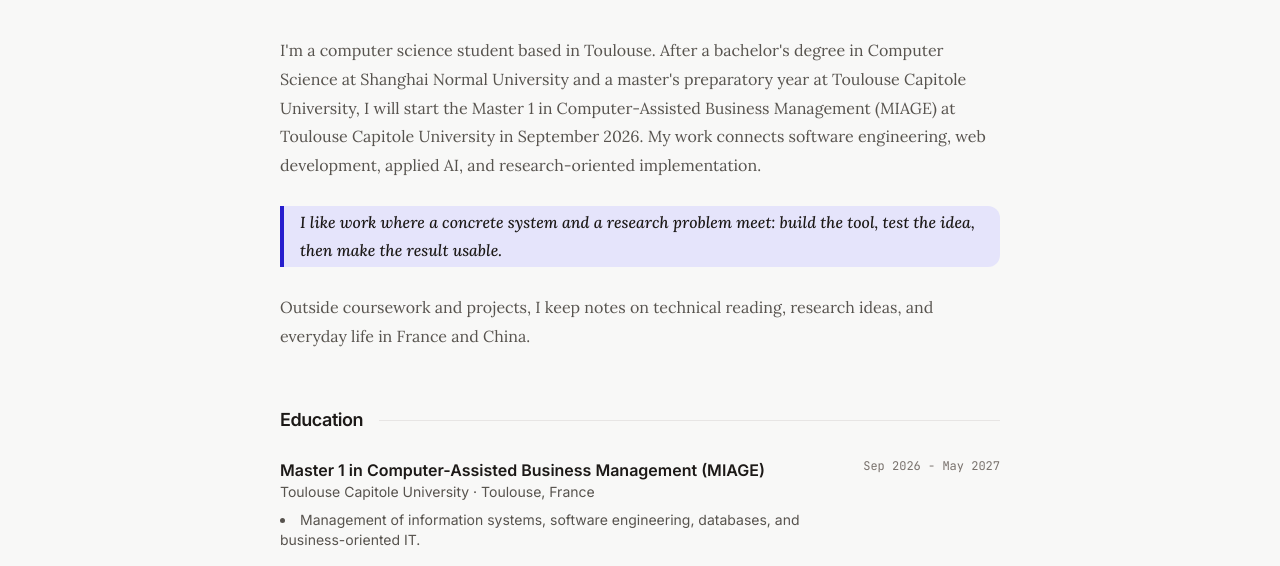
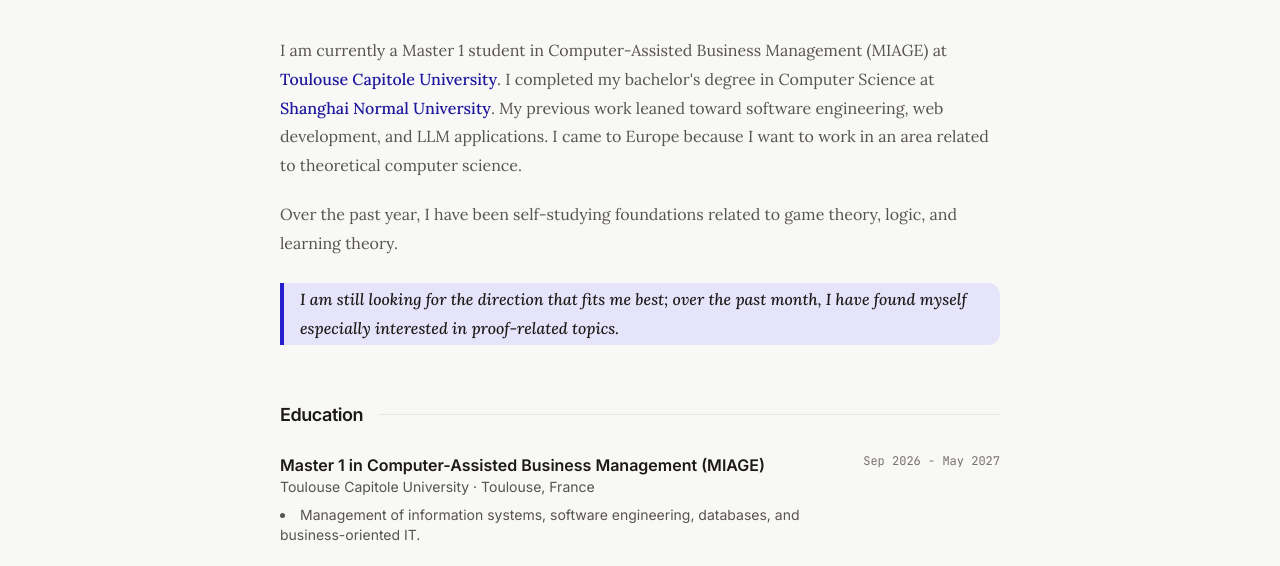
Before and after one commit to ze2phyrzhenyin/ze2phyrzhenyin.github.io, an Astro site: page /about in a window 1280 px wide. Shown: the part 164-730 px from the top of the page. Built offline with nearby package versions, Linux system fonts and the light colour scheme; Astro itself is replaced by a stand-in of ours.

Commit message:
Rewrite about introduction

```diff
--- a/src/i18n/ui.ts
+++ b/src/i18n/ui.ts
@@ -40,9 +40,9 @@
     'home.aud.5.cta': 'Where to begin →',
     // ── About ──
     'about.title': 'About',
-    'about.bio': "I'm a computer science student based in Toulouse. After a bachelor's degree in Computer Science at Shanghai Normal University and a master's preparatory year at Toulouse Capitole University, I will start the Master 1 in Computer-Assisted Business Management (MIAGE) at Toulouse Capitole University in September 2026. My work connects software engineering, web development, applied AI, and research-oriented implementation.",
-    'about.quote': 'I like work where a concrete system and a research problem meet: build the tool, test the idea, then make the result usable.',
-    'about.outside': 'Outside coursework and projects, I keep notes on technical reading, research ideas, and everyday life in France and China.',
+    'about.bio': '',
+    'about.quote': 'I am still looking for the direction that fits me best; over the past month, I have found myself especially interested in proof-related topics.',
+    'about.outside': '',
     'about.education': 'Education', 'about.interests': 'Technical Interests',
     'about.experience': 'Experience', 'about.publications': 'Publications',
     'about.pubs.see': 'See the full publications list.',
@@ -123,9 +123,9 @@
     'home.aud.5.desc': '可以从 About 了解我的背景，从 Publications 看论文，从 Projects 看技术作品，或从 Life 看照片和记录。',
     'home.aud.5.cta': '从哪里开始 →',
     'about.title': '关于',
-    'about.bio': '我目前在图卢兹学习计算机科学。本科毕业于上海师范大学计算机科学专业，随后在图卢兹第一大学完成 MIAGE 硕士预科，并将于 2026 年 9 月进入图卢兹第一大学企业管理信息应用（MIAGE）硕士一年级。我的经历连接软件工程、Web 开发、应用 AI 和面向研究的技术实现。',
-    'about.quote': '我喜欢具体系统与研究问题交汇的工作：把工具做出来，验证想法，再让结果真正可用。',
-    'about.outside': '在课程和项目之外，我会记录技术阅读、研究想法，以及在法国和中国生活的日常。',
+    'about.bio': '',
+    'about.quote': '我正在寻找适合自己的方向，最近一个月我发现自己对于证明相关的方向兴趣浓厚。',
+    'about.outside': '',
     'about.education': '教育经历', 'about.interests': '技术方向',
     'about.experience': '经历', 'about.publications': '发表论文',
     'about.pubs.see': '查看完整发表列表。',
@@ -196,9 +196,9 @@
     'home.aud.5.desc': "Commencez par la page À propos pour mon parcours, Publications pour les articles, Projets pour le travail technique, ou Vie pour les photos et notes.",
     'home.aud.5.cta': 'Par où commencer →',
     'about.title': 'À propos',
-    'about.bio': "Je suis étudiant en informatique à Toulouse. Après une licence en informatique à l'Université normale de Shanghai et une année préparatoire au master à l'Université Toulouse Capitole, j'entrerai en Master 1 Méthodes informatiques appliquées à la gestion des entreprises (MIAGE) à l'Université Toulouse Capitole en septembre 2026. Mon parcours relie génie logiciel, développement web, IA appliquée et implémentation orientée recherche.",
-    'about.quote': "J'aime le travail où un système concret rencontre une question de recherche : construire l'outil, tester l'idée, puis rendre le résultat utilisable.",
-    'about.outside': "En dehors des cours et des projets, je garde des notes sur mes lectures techniques, mes idées de recherche et la vie quotidienne entre la France et la Chine.",
+    'about.bio': '',
+    'about.quote': "Je cherche encore la direction qui me correspond le mieux ; depuis un mois, je constate un intérêt marqué pour les sujets liés aux preuves.",
+    'about.outside': '',
     'about.education': 'Formation', 'about.interests': 'Intérêts techniques',
     'about.experience': 'Expérience', 'about.publications': 'Publications',
     'about.pubs.see': 'Voir la liste complète des publications.',
--- a/src/templates/AboutPage.astro
+++ b/src/templates/AboutPage.astro
@@ -38,11 +38,60 @@
   items: string[];
 };
 
+type BioPart = {
+  text: string;
+  href?: string;
+};
+
 type AboutContent = {
   education: TimelineEntry[];
   interests: Interest[];
   experience: TimelineEntry[];
   skills: SkillGroup[];
+};
+
+const universityLinks = {
+  toulouse: 'https://www.ut-capitole.fr/home',
+  shnu: 'https://www.shnu.edu.cn/',
+};
+
+const aboutIntro: Record<Lang, BioPart[][]> = {
+  en: [
+    [
+      { text: 'I am currently a Master 1 student in Computer-Assisted Business Management (MIAGE) at ' },
+      { text: 'Toulouse Capitole University', href: universityLinks.toulouse },
+      { text: ". I completed my bachelor's degree in Computer Science at " },
+      { text: 'Shanghai Normal University', href: universityLinks.shnu },
+      { text: '. My previous work leaned toward software engineering, web development, and LLM applications. I came to Europe because I want to work in an area related to theoretical computer science.' },
+    ],
+    [
+      { text: 'Over the past year, I have been self-studying foundations related to game theory, logic, and learning theory.' },
+    ],
+  ],
+  zh: [
+    [
+      { text: '我目前是' },
+      { text: '图卢兹第一大学', href: universityLinks.toulouse },
+      { text: '企业管理信息应用（MIAGE）硕士一年级学生。本科毕业于' },
+      { text: '上海师范大学', href: universityLinks.shnu },
+      { text: '计算机科学专业。我从前的方向偏向于软件工程、Web 开发、大模型应用。我因为想从事理论计算机相关行业，所以来到欧洲。' },
+    ],
+    [
+      { text: '在最近的一年时间里，我自学了博弈论、逻辑、学习理论等相关基础。' },
+    ],
+  ],
+  fr: [
+    [
+      { text: "Je suis actuellement étudiant en Master 1 Méthodes informatiques appliquées à la gestion des entreprises (MIAGE) à l'" },
+      { text: 'Université Toulouse Capitole', href: universityLinks.toulouse },
+      { text: ". J'ai obtenu une licence en informatique à l'" },
+      { text: 'Université normale de Shanghai', href: universityLinks.shnu },
+      { text: ". Mes orientations précédentes étaient plutôt le génie logiciel, le développement web et les applications de grands modèles de langage. Je suis venu en Europe parce que je souhaite travailler dans un domaine lié à l'informatique théorique." },
+    ],
+    [
+      { text: "Au cours de la dernière année, j'ai étudié en autonomie les bases liées à la théorie des jeux, à la logique et à la théorie de l'apprentissage." },
+    ],
+  ],
 };
 
 const aboutContent: Record<Lang, AboutContent> = {
@@ -232,6 +281,7 @@
 };
 
 const profile = aboutContent[lang] ?? aboutContent.en;
+const intro = aboutIntro[lang] ?? aboutIntro.en;
 ---
 <Base title={t('about.title')} description={`${t('about.title')} — ${siteName}`}>
   <div class="container-mid py-16">
@@ -242,9 +292,14 @@
 
     <!-- Bio prose -->
     <div class="prose dark:prose-invert max-w-none mb-14 animate-fade-up delay-100">
-      <p>{t('about.bio')}</p>
+      {intro.map((paragraph) => (
+        <p>
+          {paragraph.map((part) => part.href ? (
+            <a href={part.href} target="_blank" rel="noopener">{part.text}</a>
+          ) : part.text)}
+        </p>
+      ))}
       <blockquote>{t('about.quote')}</blockquote>
-      <p>{t('about.outside')}</p>
     </div>
 
     <div class="space-y-12 animate-fade-up delay-200">
```
